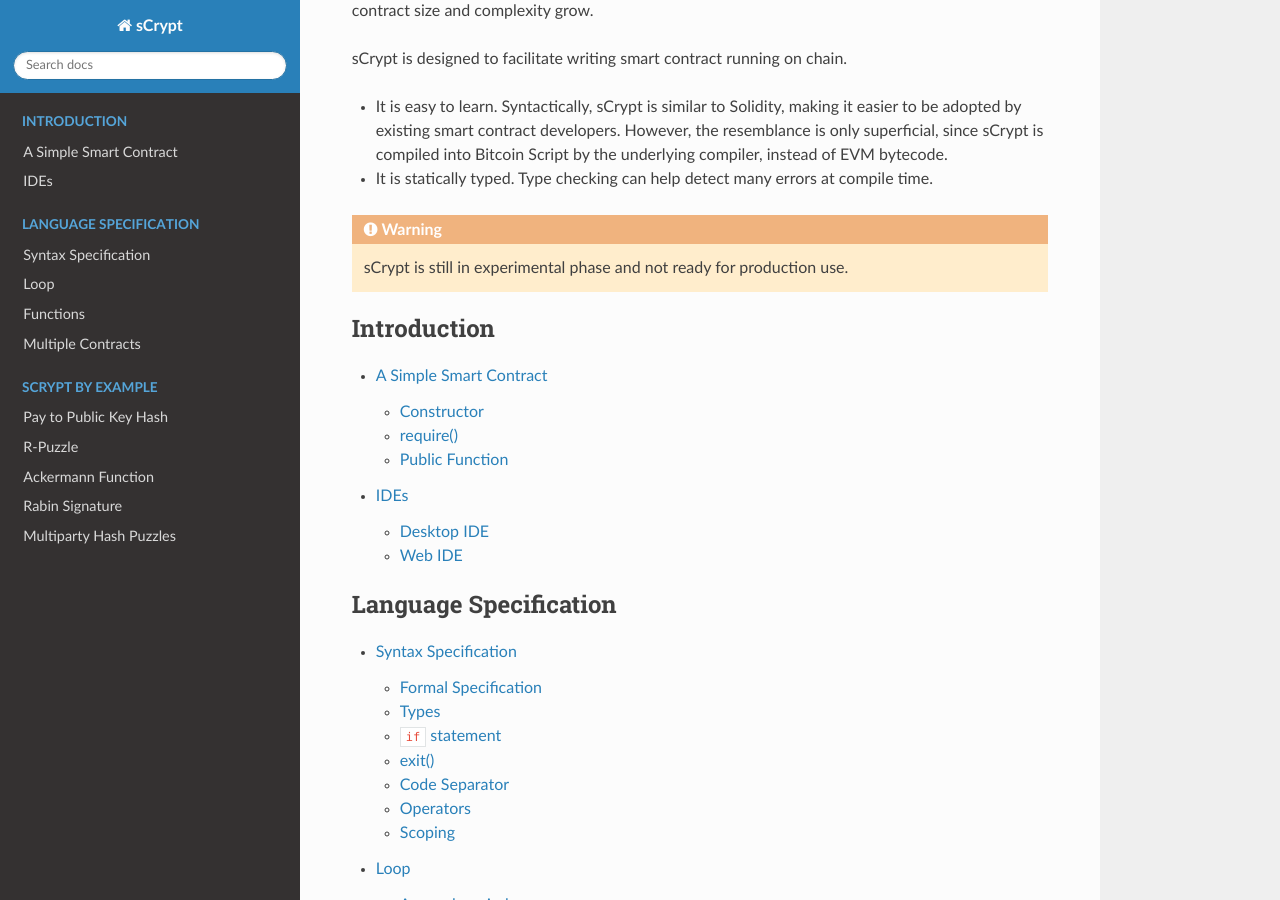
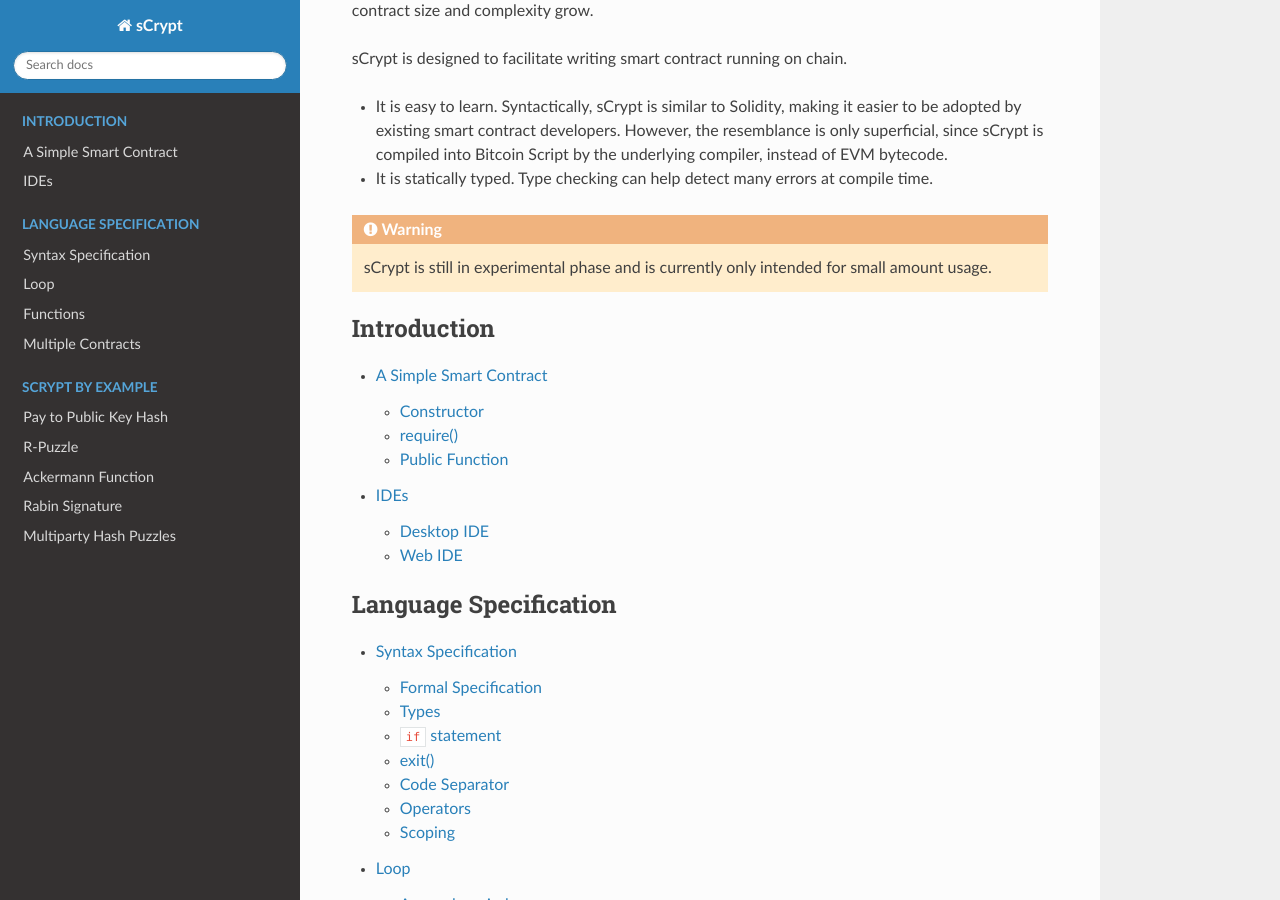
Before and after one commit to sCrypt-Inc/specification, a Sphinx documentation site: the page built from docs/index.rst, in a window 1280 px wide and 900 px high, scrolled down 353 px. Built offline with Sphinx 7.4.7 and the Read the Docs theme 2.0.0, drawn with Linux system fonts in a browser that asks for light colours.

Commit message:
update disclaimer

```diff
--- a/docs/index.rst
+++ b/docs/index.rst
@@ -17,7 +17,7 @@
 * It is statically typed. Type checking can help detect many errors at compile time.
 
 
-.. Warning:: sCrypt is still in experimental phase and not ready for production use.
+.. Warning:: sCrypt is still in experimental phase and is currently only intended for small amount usage.
 
 .. toctree::
    :maxdepth: 2
```
